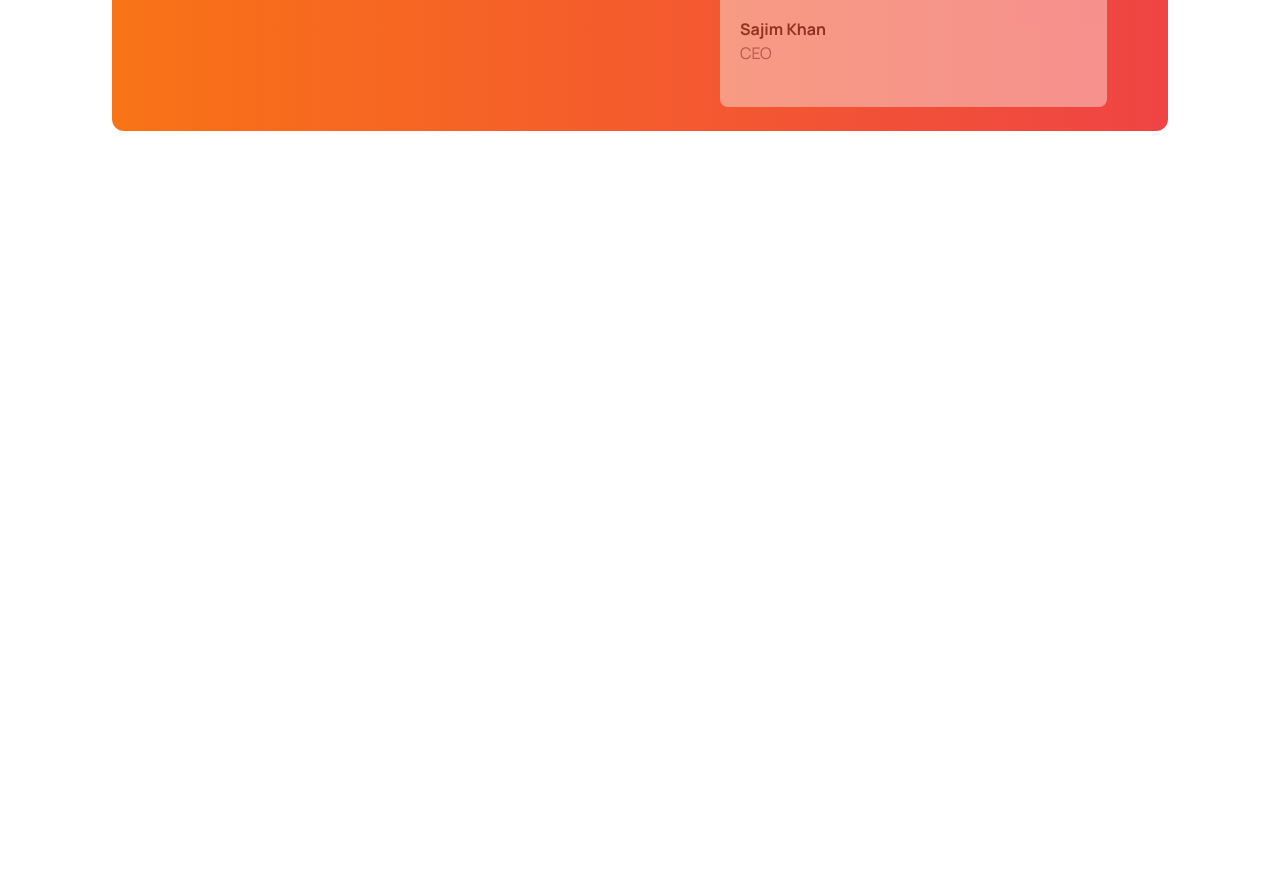
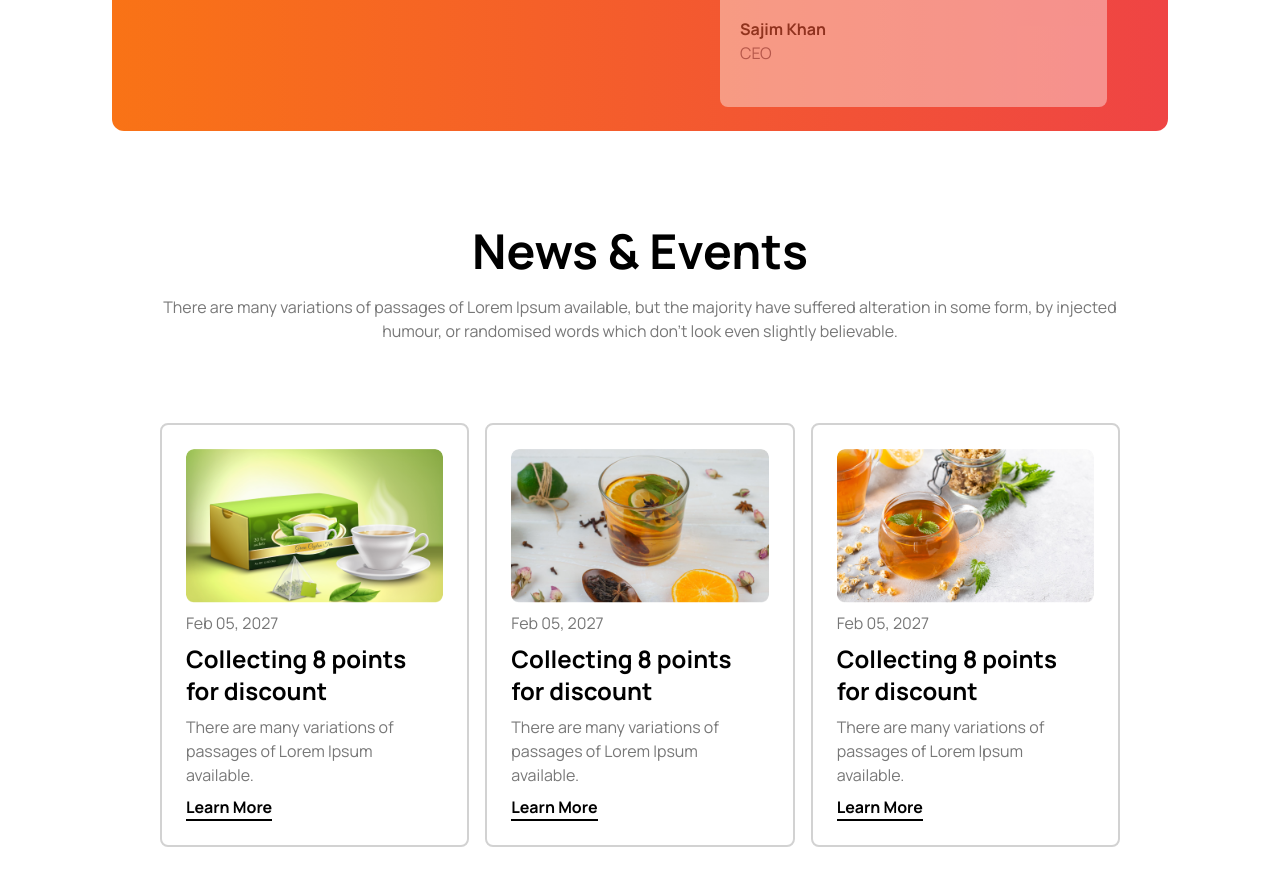
Before and after one commit to sejanmiah/Tea-House, a plain HTML site: page index.html in a window 1280 px wide. Shown: the part 2261-3146 px from the top of the page. Before the commit the page ends 2488 px from the top, so only its background shows below. Drawn offline with nearby package versions, Linux system fonts and the light colour scheme.

Commit message:
News & Events Section

```diff
--- a/index.html
+++ b/index.html
@@ -41,7 +41,7 @@
                 <div>
                     <img class="w-full" src="images/banner.png" alt="">
                 </div>
-                <div class="flex items-center bg-white shadow-lg px-2 py-2 lg:px-10 md:py-4 rounded-lg absolute top-20 md:top-80 md:left-32 lg:left-28">
+                <div class="flex items-center bg-white shadow-lg px-2 py-2 lg:px-10 md:py-4 rounded-lg absolute top-20 md:top-60 md:left-32 lg:left-12">
                     <div>
                         <i class="fa fa-star text-2xl text-amber-400" aria-hidden="true"></i>
                     </div>
@@ -168,6 +168,42 @@
             </div>
         </div>
     </section>
+
+    <!-- News & Event Section -->
+    <section class="mb-24">
+        <div class="mx-auto px-8 md:px-12 lg:px-15">
+            <div class="text-center">
+                <h2 class="text-5xl font-bold mb-5">News & Events</h2>
+                <p class="text-[#777777]">There are many variations of passages of Lorem Ipsum available, but the majority have suffered alteration in some form, by injected humour, or randomised words which don't look even slightly believable. </p>
+            </div>
+            <div class="grid grid-cols-1 md:grid-cols-2 lg:grid-cols-3 gap-4 mt-20">
+                <div class="p-4 md:p-6 lg:p-6 border-[2px] border-[#D2D2D2] rounded-lg">
+                    <img class="w-full rounded-lg" src="images/news-1.png" alt="">
+                    <p class="py-2 text-[#777777]">Feb 05, 2027</p>
+                    <h2 class="text-2xl font-bold">Collecting 8 points for discount</h2>
+                    <p class="py-2 text-[#777777]">There are many variations of passages of Lorem Ipsum available.</p>
+                    <button class="font-bold border-b-2 border-black  ">Learn More</button>
+                </div>
+
+                <div class="p-4 md:p-6 lg:p-6 border-[2px] border-[#D2D2D2] rounded-lg">
+                    <img class="w-full rounded-lg" src="images/news-2.png" alt="">
+                    <p class="py-2 text-[#777777]">Feb 05, 2027</p>
+                    <h2 class="text-2xl font-bold">Collecting 8 points for discount</h2>
+                    <p class="py-2 text-[#777777]">There are many variations of passages of Lorem Ipsum available.</p>
+                    <button class="font-bold border-b-2 border-black  ">Learn More</button>
+                </div>
+
+
+                <div class="p-4 md:p-6 lg:p-6 border-[2px] border-[#D2D2D2] rounded-lg">
+                    <img class="w-full rounded-lg" src="images/news-3.png" alt="">
+                    <p class="py-2 text-[#777777]">Feb 05, 2027</p>
+                    <h2 class="text-2xl font-bold">Collecting 8 points for discount</h2>
+                    <p class="py-2 text-[#777777]">There are many variations of passages of Lorem Ipsum available.</p>
+                    <button class="font-bold border-b-2 border-black  ">Learn More</button>
+                </div>
+            </div>
+        </div>
+    </section>
 </main>
 </body>
 </html>
```
